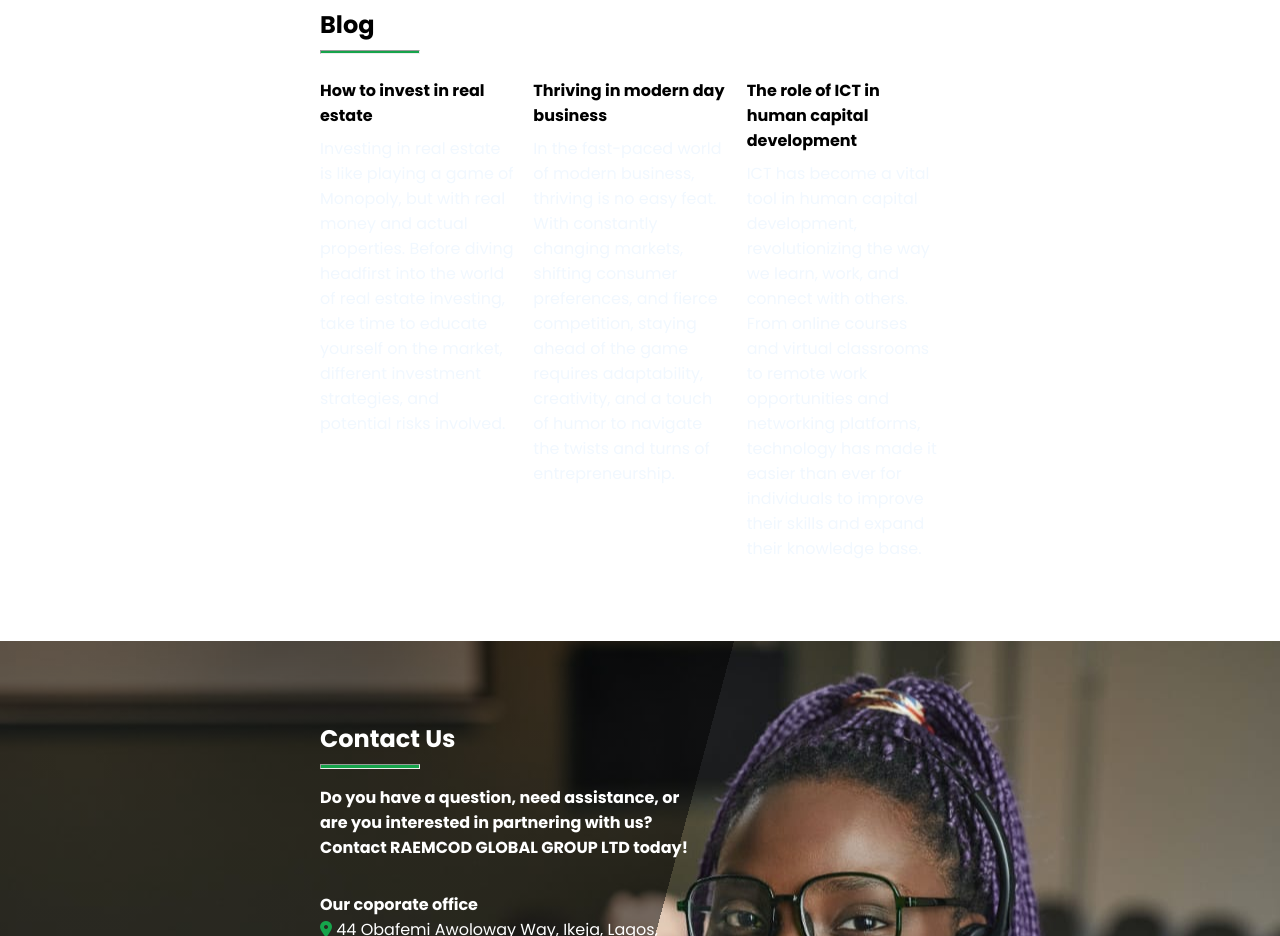
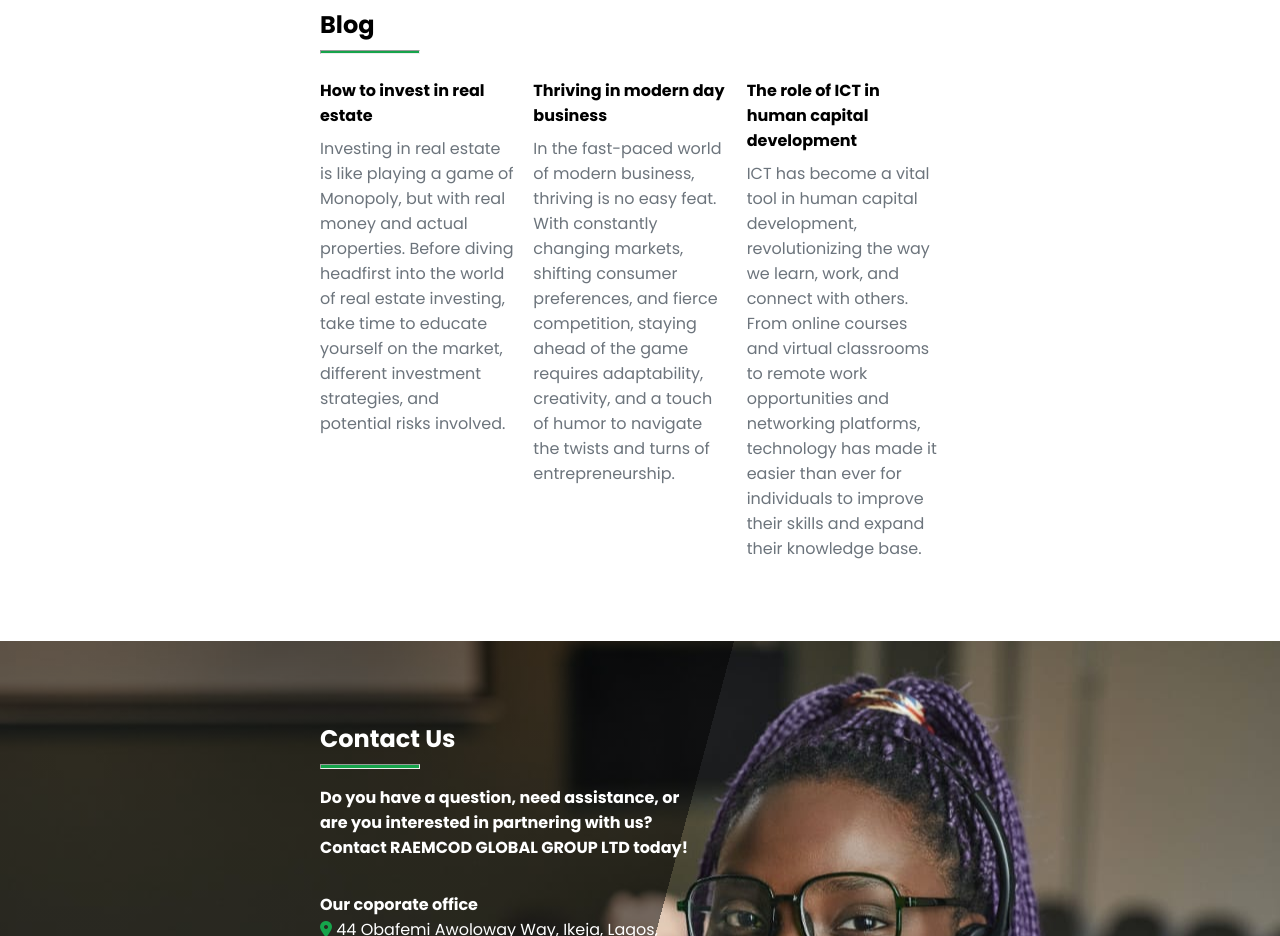
Before and after one commit to prius2055/raemcod-group, a plain HTML site: page index.html in a window 1280 px wide. Shown: the part 4080-5016 px from the top of the page. Drawn offline with Linux system fonts and the light colour scheme.

Commit message:
updateblog post color

```diff
--- a/styles.css
+++ b/styles.css
@@ -232,7 +232,7 @@ hr {
 }
 
 .blog-post p {
-  color: #f1f8ff;
+  color: #6c747c;
 }
 
 #contact {
```
